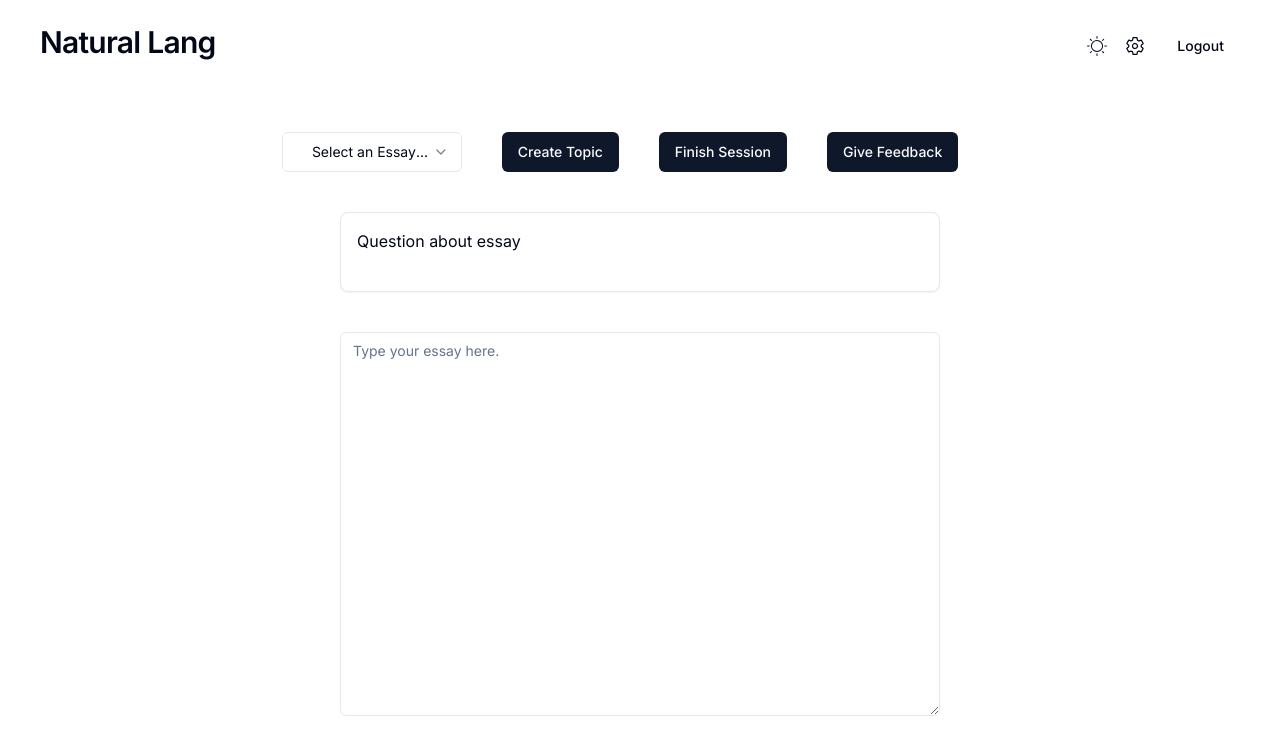
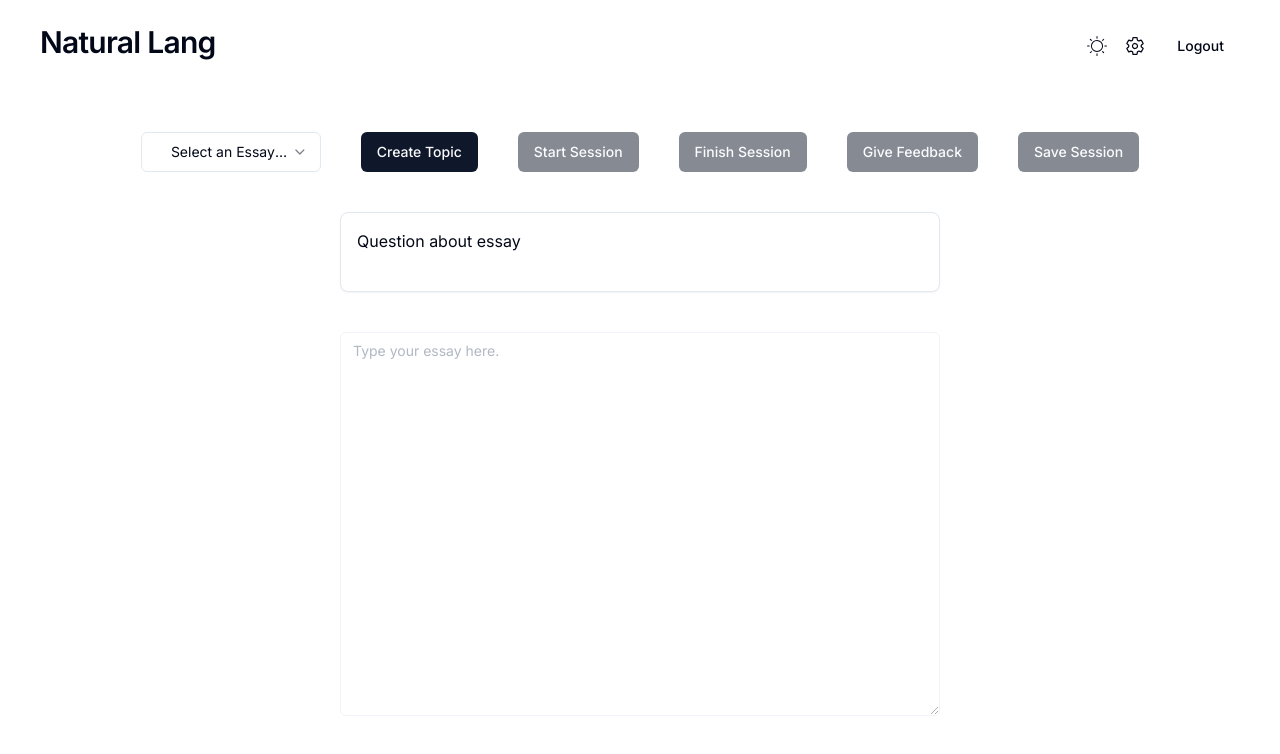
Before and after one commit to altarulas/essay-wasp, a Next.js app: page /app in a window 1280 px wide. Shown: the top 754 px of the page. Built offline with nearby package versions, Linux system fonts and the light colour scheme; no server answers; the database is empty.

Commit message:
commit: for the flow, add new functions, add timer and modify store

```diff
--- a/components/core/AppContent.tsx
+++ b/components/core/AppContent.tsx
@@ -1,14 +1,17 @@
 "use client";
 
-import { Card } from "../ui/card";
 import { useEffect } from "react";
 import { useDispatch, useSelector } from "react-redux";
-import { getUserTempEssay } from "@/redux-store/features/essayStore";
+import {
+  getSession,
+  getUserTempEssay,
+} from "@/redux-store/features/essayStore";
 import { getUserInfo } from "@/redux-store/features/userInfoStore";
 import { AppDispatch, RootState } from "@/redux-store/store";
 import { Menu } from "./Menu";
-import { EssayText } from "./EssayText";
+import { Text } from "./Text";
 import { Feedback } from "./Feedback";
+import { Question } from "./Question";
 
 export const AppContent = () => {
   const dispatch = useDispatch<AppDispatch>();
@@ -16,6 +19,7 @@ export const AppContent = () => {
   const { tempEssayInfo } = useSelector((state: RootState) => state.essayStore);
 
   const handleFetchInitialData = async () => {
+    await dispatch(getSession());
     await dispatch(getUserInfo());
     await dispatch(getUserTempEssay());
   };
@@ -28,13 +32,9 @@ export const AppContent = () => {
     <div className="flex flex-col gap-10 items-center w-full py-10 px-10">
       <Menu />
 
-      <Card className="w-1/2 h-20 p-4">
-        {tempEssayInfo.essay_question
-          ? tempEssayInfo.essay_question
-          : `Question about essay`}
-      </Card>
+      <Question />
 
-      <EssayText />
+      <Text />
 
       {tempEssayInfo.essay_feedback && <Feedback />}
     </div>
--- a/components/core/Menu.tsx
+++ b/components/core/Menu.tsx
@@ -15,18 +15,23 @@ import { useDispatch, useSelector } from "react-redux";
 import { Button } from "../ui/button";
 import {
   createFeedback,
+  deleteAllTempEssayInfo,
   finishSession,
   resetState,
+  saveEssayInfo,
+  saveEssayText,
   startEssaySession,
+  startSession,
 } from "@/redux-store/features/essayStore";
-import { Timer } from "./Timer";
 
 export const Menu = () => {
   const dispatch = useDispatch<AppDispatch>();
 
   const [selectedTopic, setSelectedTopic] = useState<string>("");
 
-  const { tempEssayInfo } = useSelector((state: RootState) => state.essayStore);
+  const { tempEssayInfo, is_timer_running, is_session_finished } = useSelector(
+    (state: RootState) => state.essayStore
+  );
 
   const handleSelectChange = (value: string) => {
     setSelectedTopic(value);
@@ -38,24 +43,39 @@ export const Menu = () => {
   };
 
   const handleGiveFeedback = async () => {
-    await dispatch(
-      createFeedback({
-        essay_text: tempEssayInfo.essay_text,
-        essay_question: tempEssayInfo.essay_question,
-      })
-    );
+    await dispatch(createFeedback());
   };
 
-  const handleFinishSession = () => {
+  const handleFinishSession = async () => {
     dispatch(finishSession());
   };
 
+  const handleStartSession = () => {
+    dispatch(startSession());
+  };
+
+  const isSessionSaveable = (): boolean => {
+    if (
+      tempEssayInfo.essay_feedback &&
+      tempEssayInfo.essay_text &&
+      tempEssayInfo.essay_question
+    ) {
+      return true;
+    } else return false;
+  };
+
+  const handleSaveSession = async () => {
+    await dispatch(saveEssayInfo());
+    await dispatch(deleteAllTempEssayInfo());
+    dispatch(resetState());
+  };
+
   return (
-    <>
-      {tempEssayInfo.essay_question && "time started..."}
-
     <div className="w-full gap-10 flex justify-center">
-        <Select onValueChange={(value) => handleSelectChange(value)}>
+      <Select
+        disabled={is_timer_running}
+        onValueChange={(value) => handleSelectChange(value)}
+      >
         <SelectTrigger className="w-[180px]">
           <SelectValue placeholder="Select an Essay Type" />
         </SelectTrigger>
@@ -71,14 +91,35 @@ export const Menu = () => {
         </SelectContent>
       </Select>
 
-        <Button onClick={handleCreateTopic}>Create Topic</Button>
+      <Button disabled={is_timer_running} onClick={handleCreateTopic}>
+        Create Topic
+      </Button>
 
-        <Button onClick={handleFinishSession}>Finish Session</Button>
+      <Button
+        disabled={
+          !tempEssayInfo.essay_question ||
+          is_timer_running ||
+          is_session_finished
+        }
+        onClick={handleStartSession}
+      >
+        Start Session
+      </Button>
 
-        <Button onClick={handleGiveFeedback}>Give Feedback</Button>
+      <Button disabled={!is_timer_running} onClick={handleFinishSession}>
+        Finish Session
+      </Button>
 
-        <Timer />
+      <Button
+        disabled={!is_session_finished || !tempEssayInfo.essay_text}
+        onClick={handleGiveFeedback}
+      >
+        Give Feedback
+      </Button>
+
+      <Button disabled={!isSessionSaveable()} onClick={handleSaveSession}>
+        Save Session
+      </Button>
     </div>
-    </>
   );
 };
--- a/components/core/Navbar.tsx
+++ b/components/core/Navbar.tsx
@@ -5,14 +5,61 @@ import { useRouter } from "next/navigation";
 import { CiLight } from "react-icons/ci";
 import { IoSettingsOutline } from "react-icons/io5";
 import { useTheme } from "next-themes";
+import { useDispatch, useSelector } from "react-redux";
+import { AppDispatch, RootState } from "@/redux-store/store";
+import { useEffect, useState } from "react";
 
 export const Navbar = () => {
   const router = useRouter();
+
+  const { is_timer_running, is_session_finished } = useSelector(
+    (state: RootState) => state.essayStore
+  );
 
   const { setTheme, theme } = useTheme();
 
   const navigateSettings = () => {
     router.push("/settings");
+  };
+
+  const [remainingTime, setRemainingTime] = useState<number>(0);
+
+  useEffect(() => {
+    if (is_timer_running) {
+      // Function to calculate remaining time
+      const calculateRemainingTime = () => {
+        const endTimeStr = localStorage.getItem("countdown_end_time");
+        if (endTimeStr) {
+          const endTime = parseInt(endTimeStr, 10);
+          const currentTime = Date.now();
+          const timeDifference = endTime - currentTime;
+          if (timeDifference > 0) {
+            setRemainingTime(Math.floor(timeDifference / 1000)); // Convert milliseconds to seconds
+          } else {
+            setRemainingTime(0);
+          }
+        }
+      };
+
+      // Call calculateRemainingTime initially
+      calculateRemainingTime();
+
+      // Interval to update remaining time every second
+      const interval = setInterval(calculateRemainingTime, 1000);
+
+      // Cleanup interval
+      return () => clearInterval(interval);
+    } else return;
+  }, [is_timer_running]);
+
+  const formatTime = (time: number) => {
+    const hours = Math.floor(time / 3600);
+    const minutes = Math.floor((time % 3600) / 60);
+    const seconds = time % 60;
+
+    return `${hours.toString().padStart(2, "0")}:${minutes
+      .toString()
+      .padStart(2, "0")}:${seconds.toString().padStart(2, "0")}`;
   };
 
   return (
@@ -22,6 +69,8 @@ export const Navbar = () => {
           Natural Lang
         </h2>
       </div>
+
+      <div>{is_timer_running && formatTime(remainingTime)}</div>
 
       <div className="flex items-center gap-4">
         <CiLight
--- /dev/null
+++ b/components/core/Question.tsx
@@ -0,0 +1,17 @@
+"use client";
+
+import { useSelector } from "react-redux";
+import { Card } from "../ui/card";
+import { RootState } from "@/redux-store/store";
+
+export const Question = () => {
+  const { tempEssayInfo } = useSelector((state: RootState) => state.essayStore);
+
+  return (
+    <Card className="w-1/2 h-20 p-4">
+      {tempEssayInfo.essay_question
+        ? tempEssayInfo.essay_question
+        : `Question about essay`}
+    </Card>
+  );
+};
--- a/components/core/ReportsContent.tsx
+++ b/components/core/ReportsContent.tsx
@@ -24,11 +24,11 @@ export const Reports = () => {
 
   return (
     <Card className="p-10 h-[500px] w-[750px] flex flex-col justify-between">
-      <CardContent className="flex items-center justify-between">
+      <CardContent className="flex flex-col items-start overflow-y-auto gap-8">
         {savedEssayInfo.map((essay, index) => (
           <Report
             key={String(essay.created_at)}
-            createdAt={String(essay.created_at)}
+            createdAt={essay.created_at}
             essayQuestion={essay.essay_question}
             essayText={essay.essay_text}
             essayFeedback={essay.essay_feedback}
--- a/components/core/EssayText.tsx
+++ b/components/core/Text.tsx
@@ -4,16 +4,27 @@ import { useEffect, useState } from "react";
 import { Textarea } from "../ui/textarea";
 import { AppDispatch, RootState } from "@/redux-store/store";
 import { useDispatch, useSelector } from "react-redux";
-import { setEssayContent } from "@/redux-store/features/essayStore";
+import {
+  saveEssayText,
+  setEssayContent,
+} from "@/redux-store/features/essayStore";
 
-export const EssayText = () => {
+export const Text = () => {
   const dispatch = useDispatch<AppDispatch>();
 
-  const { tempEssayInfo, is_session_finished } = useSelector(
+  const { tempEssayInfo, is_session_finished, is_timer_running } = useSelector(
     (state: RootState) => state.essayStore
   );
 
   const [essayText, setEssayText] = useState<string>("");
+
+  const handleEssayChange = (event: any) => {
+    setEssayText(event.target.value);
+  };
+
+  const handleSaveEssayText = async (text: string) => {
+    await dispatch(saveEssayText(text));
+  };
 
   useEffect(() => {
     if (tempEssayInfo.essay_text && tempEssayInfo.essay_text !== "") {
@@ -26,16 +37,14 @@ export const EssayText = () => {
   useEffect(() => {
     if (is_session_finished) {
       dispatch(setEssayContent(essayText));
+      handleSaveEssayText(essayText);
     }
     return;
   }, [is_session_finished]);
 
-  const handleEssayChange = (event: any) => {
-    setEssayText(event.target.value);
-  };
-
   return (
     <Textarea
+      disabled={!is_timer_running}
       value={essayText}
       onChange={(e) => handleEssayChange(e)}
       className="w-1/2 h-96"
--- a/package.json
+++ b/package.json
@@ -20,6 +20,7 @@
     "@supabase/supabase-js": "^2.42.0",
     "class-variance-authority": "^0.7.0",
     "clsx": "^2.1.0",
+    "dayjs": "^1.11.10",
     "lucide-react": "^0.366.0",
     "next": "14.1.4",
     "next-themes": "^0.3.0",
--- a/redux-store/features/essayStore.ts
+++ b/redux-store/features/essayStore.ts
@@ -23,6 +23,7 @@ interface ISavedEssay {
 interface IEssayInfo {
   tempEssayInfo: ITempEssay;
   savedEssayInfo: ISavedEssay[] | [];
+  is_timer_running: boolean;
   is_session_finished: boolean;
 }
 
@@ -33,6 +34,7 @@ const initialState: IEssayInfo = {
     essay_feedback: "",
   },
   savedEssayInfo: [],
+  is_timer_running: false,
   is_session_finished: false,
 };
 
@@ -89,21 +91,40 @@ export const createQuestion = createAsyncThunk(
   }
 );
 
+export const saveEssayText = createAsyncThunk(
+  "essayStore/saveEssayText",
+
+  async (essay_text: string, { getState }) => {
+    const state = getState() as RootState;
+    const email_address = state.userInfoStore.user.email_address;
+
+    try {
+      const { data, error } = await supabase
+        .from("temp_users_essay")
+        .update({ essay_text: essay_text })
+        .eq("email_address", email_address)
+        .order("created_at", { ascending: false })
+        .limit(1);
+
+      if (!error) {
+        return essay_text;
+      }
+    } catch (error) {
+      console.error(error);
+    }
+    return essay_text || "";
+  }
+);
+
 export const createFeedback = createAsyncThunk(
   "essayStore/createFeedback",
 
-  async (
-    {
-      essay_text,
-      essay_question,
-    }: {
-      essay_text: string;
-      essay_question: string;
-    },
-    { getState }
-  ) => {
+  async (_, { getState }) => {
     const state = getState() as RootState;
     const email_address = state.userInfoStore.user.email_address;
+    const essay_question = state.essayStore.tempEssayInfo.essay_question;
+    const essay_text = state.essayStore.tempEssayInfo.essay_text;
+
     let essay_feedback: string = "";
 
     try {
@@ -160,12 +181,35 @@ export const saveEssayInfo = createAsyncThunk(
   }
 );
 
-export const getUserSavedEssay = createAsyncThunk(
-  "essayStore/getUserSavedEssay",
+export const deleteAllTempEssayInfo = createAsyncThunk(
+  "essayStore/deleteAllTempEssayInfo",
 
   async (_, { getState }) => {
     const state = getState() as RootState;
     const email_address = state.userInfoStore.user.email_address;
+
+    try {
+      const { error } = await supabase
+        .from("temp_users_essay")
+        .delete()
+        .eq("email_address", email_address);
+
+      if (!error) {
+        return;
+      }
+    } catch (error) {
+      console.error(error);
+    }
+
+    return;
+  }
+);
+
+export const getUserSavedEssay = createAsyncThunk(
+  "essayStore/getUserSavedEssay",
+
+  async () => {
+    const email_address = (await supabase.auth.getUser()).data.user?.email;
 
     let essay: ISavedEssay[] = [];
 
@@ -174,6 +218,9 @@ export const getUserSavedEssay = createAsyncThunk(
         .from("users_essay")
         .select("essay_question, essay_text, essay_feedback, created_at")
         .eq("email_address", email_address);
+
+      console.log("data", data);
+      console.log("error", error);
 
       if (!error) {
         essay = data;
@@ -229,8 +276,28 @@ export const EssayStore = createSlice({
       state.tempEssayInfo = initialState.tempEssayInfo;
       state.is_session_finished = initialState.is_session_finished;
     },
+    startSession: (state) => {
+      localStorage.setItem("is_session_finished", "false");
+      localStorage.setItem("is_timer_running", "true");
+
+      const endTime = Date.now() + 40 * 60 * 1000; // 40 minutes in milliseconds
+      localStorage.setItem("countdown_end_time", endTime.toString());
+
+      state.is_timer_running = true;
+    },
     finishSession: (state) => {
+      localStorage.setItem("is_session_finished", "true");
+      localStorage.setItem("is_timer_running", "false");
+
       state.is_session_finished = true;
+      state.is_timer_running = false;
+    },
+    getSession: (state) => {
+      const isFinished = localStorage.getItem("is_session_finished") === "true";
+      const isStarted = localStorage.getItem("is_timer_running") === "true";
+
+      state.is_timer_running = isStarted;
+      state.is_session_finished = isFinished;
     },
     setEssayContent: (state, action: PayloadAction<string>) => {
       state.tempEssayInfo.essay_text = action.payload;
@@ -241,6 +308,9 @@ export const EssayStore = createSlice({
       .addCase(startEssaySession.fulfilled, () => {})
       .addCase(createQuestion.fulfilled, (state, action) => {
         state.tempEssayInfo.essay_question = action.payload;
+      })
+      .addCase(saveEssayText.fulfilled, (state, action) => {
+        state.tempEssayInfo.essay_text = action.payload;
       })
       .addCase(createFeedback.fulfilled, (state, action) => {
         state.tempEssayInfo.essay_feedback = action.payload;
@@ -257,6 +327,11 @@ export const EssayStore = createSlice({
   },
 });
 
-export const { resetState, finishSession, setEssayContent } =
-  EssayStore.actions;
+export const {
+  resetState,
+  finishSession,
+  setEssayContent,
+  startSession,
+  getSession,
+} = EssayStore.actions;
 export default EssayStore.reducer;
```
Also changed, not shown: components/core/Report.tsx (+6 -4 lines), 1 other file (tests, documents, lock files or other folders). Lines whose indentation alone changed are shown as unchanged.
